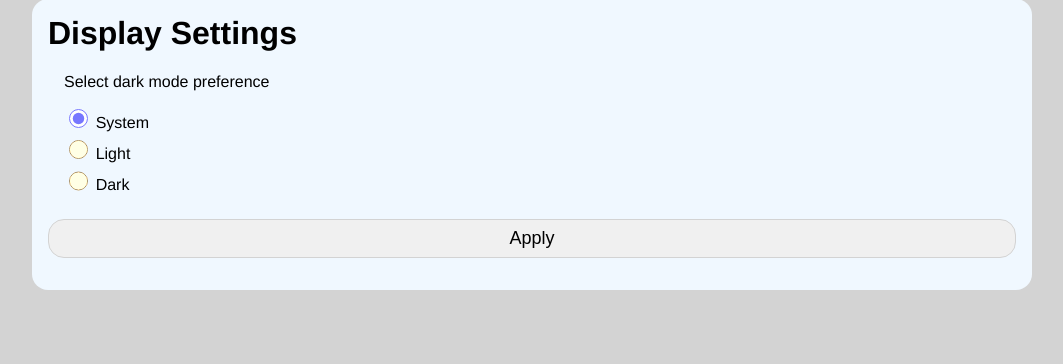
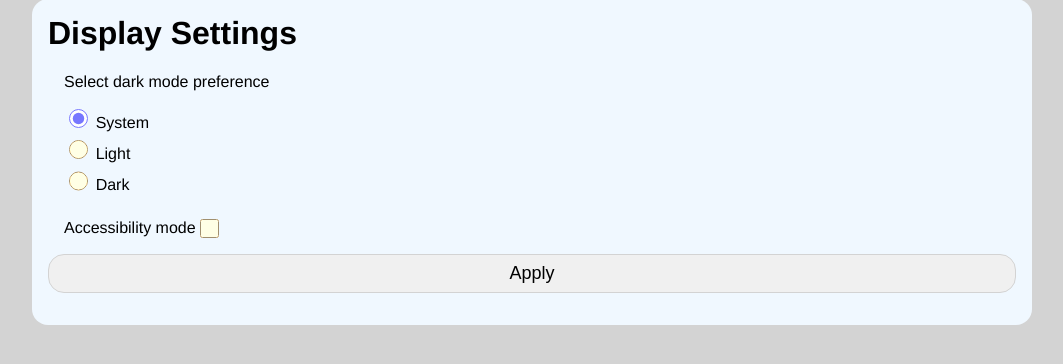
Before and after one commit to timothyf1/cmt120-flask, a Flask app: template portfolio/profile/templates/display-settings.html in a window 1280 px wide. Shown: the part 149-513 px from the top of the page, without its empty margins (108-1171 px from the left). Run offline with Flask 3, Linux system fonts and the light colour scheme; tables that the repository leaves empty hold one stand-in row (values such as "Sample post"); the template is opened without the code that fills it: values that come from a table or form of the project are taken from there, most other values are stand-ins (such as "Sample title", 1, 10 or a date in 2020); parts of the project's set-up code (start-up, migrations or seed data) failed here and were passed over.

Commit message:
added user setting to change accessibility mode

```diff
--- a/portfolio/models.py
+++ b/portfolio/models.py
@@ -18,6 +18,7 @@ class User(UserMixin, db.Model):
 
     # User Settings
     dark_mode = db.Column(db.Integer, default=0)
+    accessibility = db.Column(db.Boolean, default=0)
 
     def set_password(self, password):
         self.password = generate_password_hash(password)
--- a/portfolio/profile/forms.py
+++ b/portfolio/profile/forms.py
@@ -1,5 +1,5 @@
 from flask_wtf import FlaskForm
-from wtforms import PasswordField, SubmitField, RadioField
+from wtforms import PasswordField, SubmitField, RadioField, BooleanField
 from wtforms.validators import DataRequired, EqualTo, Length
 
 class Change_password(FlaskForm):
@@ -10,4 +10,5 @@ class Change_password(FlaskForm):
 
 class Display_Settings(FlaskForm):
     dark = RadioField('Select dark mode preference', choices=[(0, 'System'), (1, 'Light'), (2, 'Dark')], default=0)
+    accessibility = BooleanField('Accessibility mode')
     submit = SubmitField('Apply')
--- a/portfolio/profile/templates/display-settings.html
+++ b/portfolio/profile/templates/display-settings.html
@@ -20,6 +20,19 @@ Display Settings
         </div>
         {% endif %}
     </div>
+
+    <div class="form-element checkbox">
+        {{ form.accessibility.label }}
+        {{ form.accessibility }}
+
+        {% if form.accessibility.errors %}
+        <div class="alert">
+        {% for error in form.accessibility.errors %}
+            {{ error }}
+        {% endfor %}
+        </div>
+        {% endif %}
+    </div>
     {{ form.submit }}
 </form>
 {% endblock profileform %}
```
Also changed, not shown: portfolio/profile/profile.py (+11 -8 lines).
